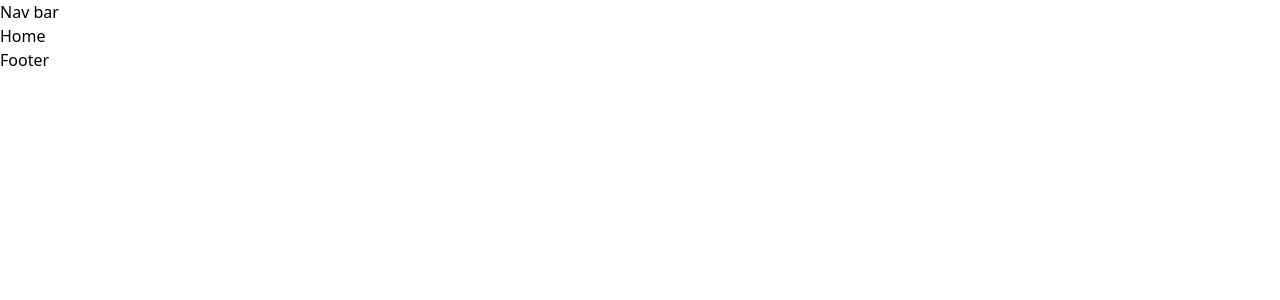
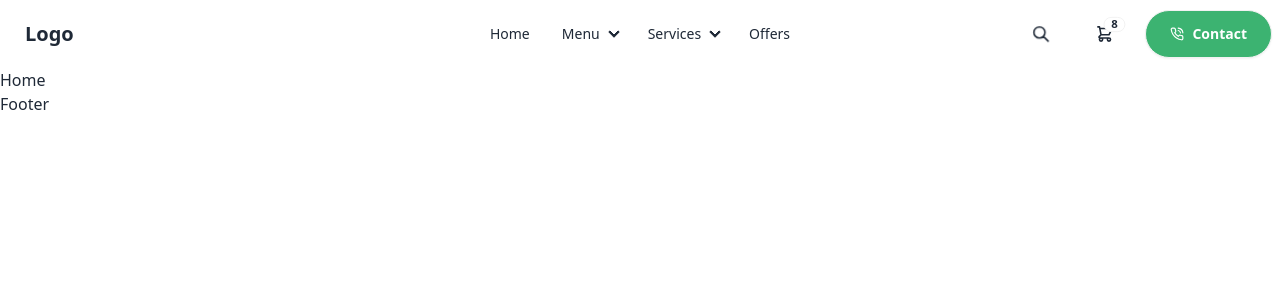
Before and after one commit to sayanthahansaka/food-app-client, a React (Vite) app: page / in a window 1280 px wide. Shown: the top 300 px of the page. Built offline with nearby package versions, Linux system fonts and the light colour scheme.

Commit message:
Complete Navbar

```diff
--- a/package.json
+++ b/package.json
@@ -14,6 +14,7 @@
     "match-sorter": "^6.3.1",
     "react": "^18.2.0",
     "react-dom": "^18.2.0",
+    "react-icons": "^4.12.0",
     "react-router-dom": "^6.21.1",
     "sort-by": "^1.2.0"
   },
@@ -22,6 +23,7 @@
     "@types/react-dom": "^18.2.17",
     "@vitejs/plugin-react": "^4.2.1",
     "autoprefixer": "^10.4.16",
+    "daisyui": "^4.4.24",
     "eslint": "^8.55.0",
     "eslint-plugin-react": "^7.33.2",
     "eslint-plugin-react-hooks": "^4.6.0",
--- /dev/null
+++ b/src/components/Banner.jsx
@@ -0,0 +1,9 @@
+import React from 'react'
+
+const Banner = () => {
+  return (
+    <div>Banner</div>
+  )
+}
+
+export default Banner
--- /dev/null
+++ b/src/components/Navbar.jsx
@@ -0,0 +1,76 @@
+import React from 'react'
+import { LuPhoneCall } from "react-icons/lu";
+
+const Navbar = () => {
+    return (
+        <header className='max-w-screen-2x1 container mx-auto'>
+            <div className="navbar x1-px-24">
+                <div className="navbar-start">
+                    <div className="dropdown">
+                        <div tabIndex={0} role="button" className="btn btn-ghost lg:hidden">
+                            <svg xmlns="http://www.w3.org/2000/svg" className="h-5 w-5" fill="none" viewBox="0 0 24 24" stroke="currentColor"><path strokeLinecap="round" strokeLinejoin="round" strokeWidth="2" d="M4 6h16M4 12h8m-8 6h16" /></svg>
+                        </div>
+                        <ul tabIndex={0} className="menu menu-sm dropdown-content mt-3 z-[1] p-2 shadow bg-base-100 rounded-box w-52">
+                            <li>
+                                <a>Parent</a>
+                                <ul className="p-2">
+                                    <li><a>Submenu 1</a></li>
+                                    <li><a>Submenu 2</a></li>
+                                </ul>
+                            </li>
+                            <li><a>Item 3</a></li>
+                        </ul>
+                    </div>
+                    <a className="btn btn-ghost text-xl">Logo</a>
+                </div>
+                <div className="navbar-center hidden lg:flex">
+                    <ul className="menu menu-horizontal px-1">
+                        <li><a>Home</a></li>
+                        <li>
+                            <details>
+                                <summary>Menu</summary>
+                                <ul className="p-2">
+                                    <li><a>All</a></li>
+                                    <li><a>Food</a></li>
+                                    <li><a>Salad</a></li>
+                                    <li><a>Drinks</a></li>
+                                </ul>
+                            </details>
+                        </li>
+                        <li>
+                            <details>
+                                <summary>Services</summary>
+                                <ul className="p-2">
+                                    <li><a>Online Order</a></li>
+                                    <li><a>Table Booking</a></li>
+                                    <li><a>Order Tracking</a></li>
+
+                                </ul>
+                            </details>
+                        </li>
+                        <li><a>Offers</a></li>
+                    </ul>
+                </div>
+                <div className="navbar-end">
+
+                    <button className="btn btn-ghost btn-circle mr-4 hidden lg:flex">
+                        <svg xmlns="http://www.w3.org/2000/svg" className="h-5 w-5" fill="none" viewBox="0 0 24 24" stroke="currentColor"><path strokeLinecap="round" strokeLinejoin="round" strokeWidth="2" d="M21 21l-6-6m2-5a7 7 0 11-14 0 7 7 0 0114 0z" /></svg>
+                    </button>
+
+
+                    <div tabindex="0" role="button" className="btn btn-ghost btn-circle mr-4 flex items-center justify-center hidden lg:flex">
+                        <div className="indicator">
+                            <svg xmlns="http://www.w3.org/2000/svg" className="h-5 w-5" fill="none" viewBox="0 0 24 24" stroke="currentColor"><path stroke-linecap="round" stroke-linejoin="round" stroke-width="2" d="M3 3h2l.4 2M7 13h10l4-8H5.4M7 13L5.4 5M7 13l-2.293 2.293c-.63.63-.184 1.707.707 1.707H17m0 0a2 2 0 100 4 2 2 0 000-4zm-8 2a2 2 0 11-4 0 2 2 0 014 0z" /></svg>
+                            <span className="badge badge-sm indicator-item">8</span>
+                        </div>
+                    </div>
+
+                    <a className="btn bg-green rounded-full px-6 text-white lg:flex  items-center gap-2"><LuPhoneCall /> Contact</a>
+                </div>
+            </div>
+
+        </header>
+    )
+}
+
+export default Navbar
--- a/src/layout/Main.jsx
+++ b/src/layout/Main.jsx
@@ -1,10 +1,11 @@
 import React from 'react'
 import { Outlet } from 'react-router-dom'
+import Navbar from '../components/navbar'
 
 const Main = () => {
   return (
     <div>
-      <nav>Nav bar</nav>
+      <Navbar/>
       <Outlet/>
       <footer>Footer</footer>
     </div>
--- a/tailwind.config.js
+++ b/tailwind.config.js
@@ -17,5 +17,5 @@
       }
     },
   },
-  plugins: [],
+  plugins: [require("daisyui")],
 }
```
Also changed, not shown: .eslintrc.cjs, 1 other file (tests, documents, lock files or other folders).
